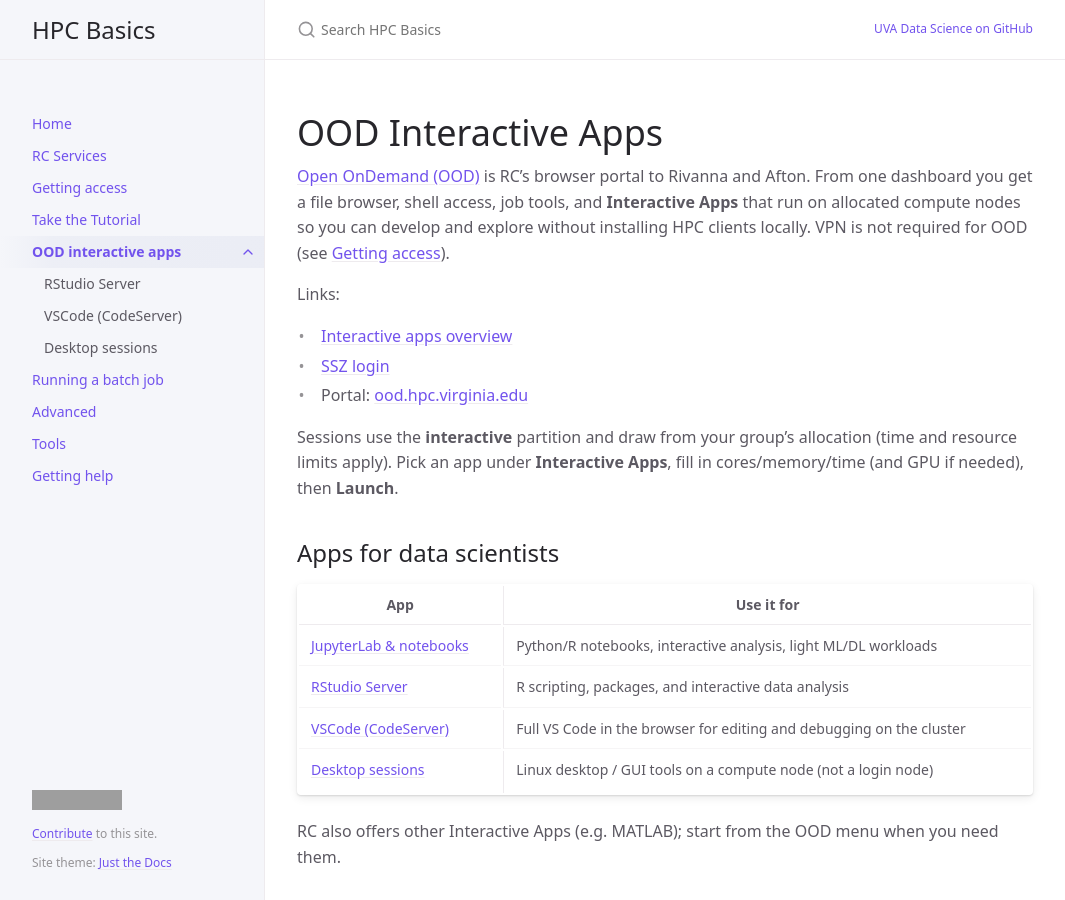
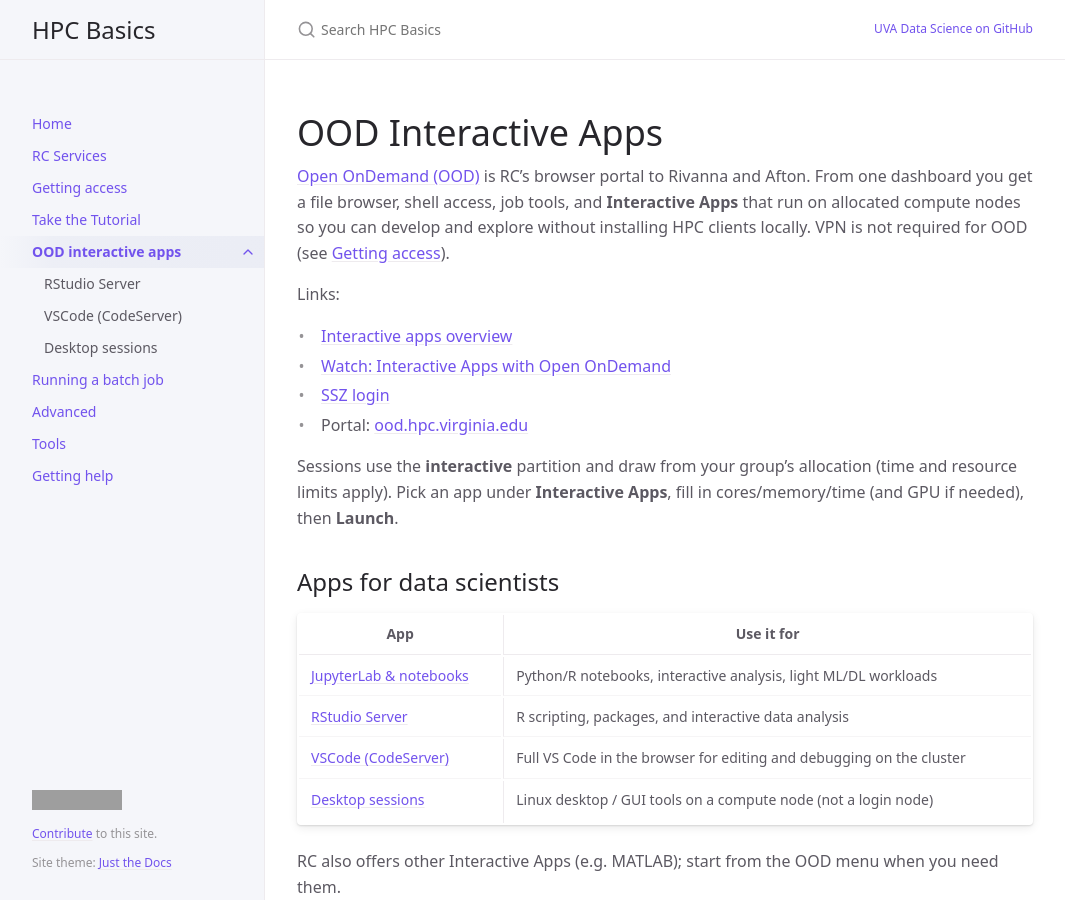
Before and after one commit to UVADS/hpc-basics, a Jekyll site: the page built from docs/open-ondemand.md, in a window 1280 px wide and 900 px high. Shown: the whole window, without its empty margins (107-1172 px from the left). Built offline with Jekyll 4.4.1, drawn with Linux system fonts in a browser that asks for light colours; cached includes are drawn as plain includes; grey boxes are pictures that could not be loaded.

Commit message:
ood interactiev apps resources

```diff
--- a/docs/open-ondemand.md
+++ b/docs/open-ondemand.md
@@ -13,6 +13,7 @@ last_modified_date: "2026-08-20 04:10PM"
 
 Links:
 - [Interactive apps overview](https://learning.rc.virginia.edu/notes/hpc-intro/interactive_apps/interactive/)
+- [Watch: Interactive Apps with Open OnDemand](https://learning.rc.virginia.edu/tutorials/interactive-apps-ood/)
 - [SSZ login](https://rc.virginia.edu/request-manage/ssz-login)
 - Portal: [ood.hpc.virginia.edu](https://ood.hpc.virginia.edu/)
 
```
